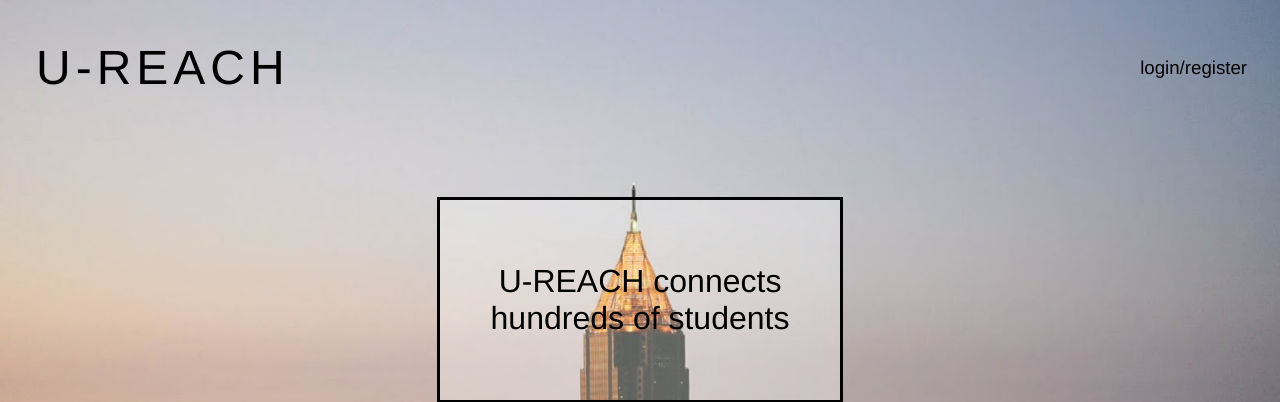
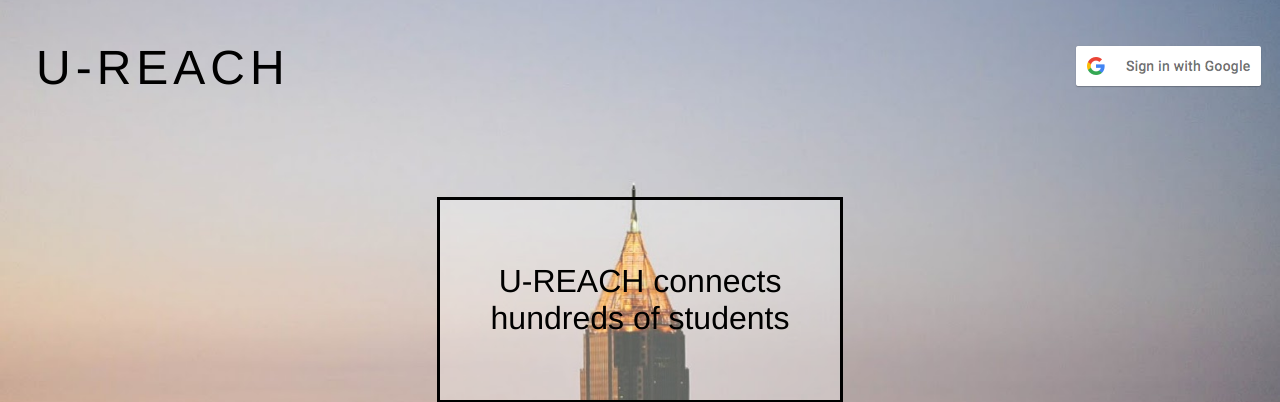
Before and after one commit to vlop11/Connecting-People, a Python web app: template templates/start-page.html in a window 1280 px wide. Shown: the top 402 px of the page. Run offline with Jinja, Linux system fonts and the light colour scheme; the template is opened without the code that fills it, so the values that code supplies are empty.

Commit message:
google sign in btn
added a fancy google button for sign in

```diff
--- a/styles/start.css
+++ b/styles/start.css
@@ -11,6 +11,12 @@
   align-items: center;
   flex-wrap: nowrap;
 
+}
+#sign_in_button {
+  height: auto;
+  width: auto;
+  padding: 0;
+  border: None;
 }
 .container {
   max-width: 1500px;
--- a/templates/start-page.html
+++ b/templates/start-page.html
@@ -14,8 +14,10 @@
       <div id="header">
         <h1 id="title">U-REACH</h1>
         <div id="login-header">
-          <a class="navbutton" href="/login">login/register</a>
-          <!-- <a class="navbutton" href='/home'>home</a> -->
+          <!-- <a class="navbutton" href="/login">login/register</a> -->
+          <form action="/login">
+            <input type="image" id="sign_in_button" src="../images/btn_google_signin_light_normal_web.png" />
+          </form>
         </div>
       </div>
       <div id="padding">
```
Also changed, not shown: images/btn_google_signin_light_normal_web.png (added).
